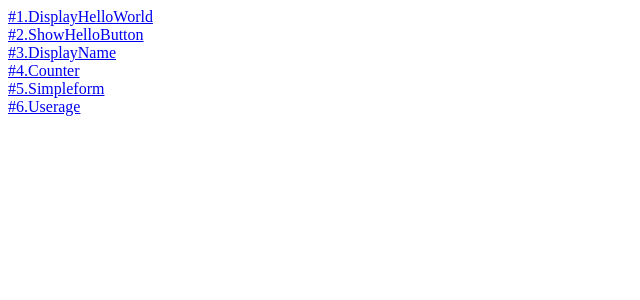
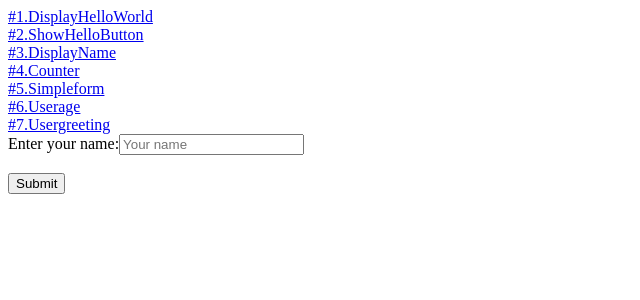
Before and after one commit to Xavierbaliw/ACTIVITY-8-Angular-Components, an Angular app: page /usergreeting in a window 1280 px wide. Before the commit this address led to /. Shown: the top 300 px of the page, without its empty margins (0-640 px from the left). Built offline with nearby package versions, Linux system fonts and the light colour scheme.

Commit message:
7TH COMMIT - ADD usergreeting

```diff
--- a/src/app/app.component.html
+++ b/src/app/app.component.html
@@ -10,6 +10,9 @@
 <br>
 <a routerLink="userage">#6.Userage</a>
 <br>
+<a routerLink="usergreeting">#7.Usergreeting</a>
+<br>
+
 
 
 <router-outlet></router-outlet>
--- a/src/app/app.module.ts
+++ b/src/app/app.module.ts
@@ -12,6 +12,7 @@ import {DisplaynameComponent} from "./component/displayname/displayname.componen
 import {CounterComponent} from "./component/counter/counter.component";
 import {SimpleformComponent} from "./component/simpleform/simpleform.component";
 import {UserageComponent} from "./component/userage/userage.component";
+import {UsergreetingComponent} from "./component/usergreeting/usergreeting.component";
 
 
 const routes: Routes = [
@@ -21,6 +22,8 @@ const routes: Routes = [
   {path: 'counter', component: CounterComponent},
   {path: 'simpleform', component: SimpleformComponent},
   {path: 'userage', component: UserageComponent},
+  {path: 'usergreeting', component: UsergreetingComponent},
+
 
 
 
@@ -43,6 +46,7 @@ const routes: Routes = [
     CounterComponent,
     SimpleformComponent,
     UserageComponent,
+    UsergreetingComponent,
   ],
 
   providers:[
--- /dev/null
+++ b/src/app/component/usergreeting/usergreeting.component.html
@@ -0,0 +1,7 @@
+<label for="userName">Enter your name:</label>
+<input type="text" id="userName" [(ngModel)]="userName" placeholder="Your name">
+<br><br>
+
+<button (click)="displayGreeting()">Submit</button>
+
+<h2>{{ greeting }}</h2>
--- /dev/null
+++ b/src/app/component/usergreeting/usergreeting.component.ts
@@ -0,0 +1,18 @@
+import { Component } from '@angular/core';
+
+@Component({
+  selector: 'app-usergreeting',
+  templateUrl: './usergreeting.component.html',
+  styleUrl: './usergreeting.component.css'
+})
+export class UsergreetingComponent {
+
+  userName: string = '';
+  greeting: string = '';
+
+  displayGreeting() {
+    this.greeting = `How are you , ${this.userName}?`;
+
+  }
+
+}
```
Also changed, not shown: src/app/component/usergreeting/usergreeting.component.css (added), 1 other file (tests, documents, lock files or other folders).
